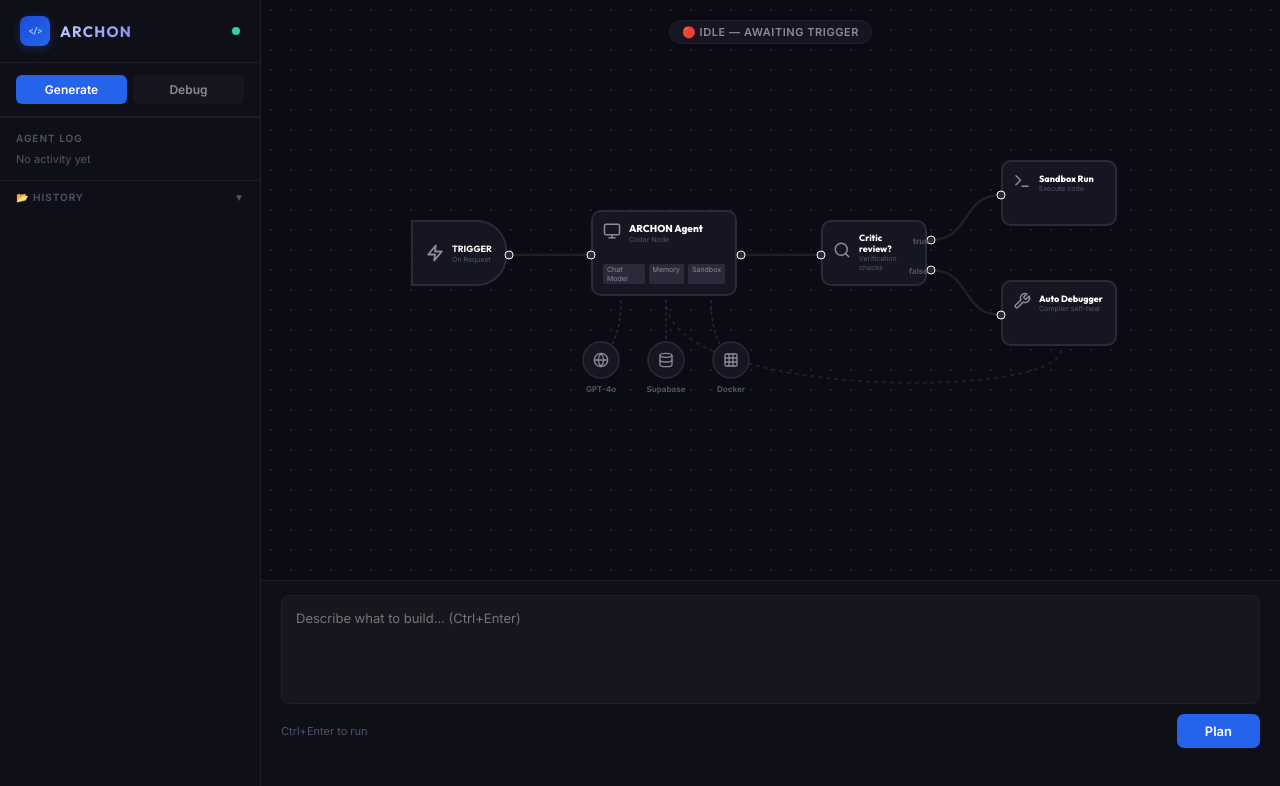
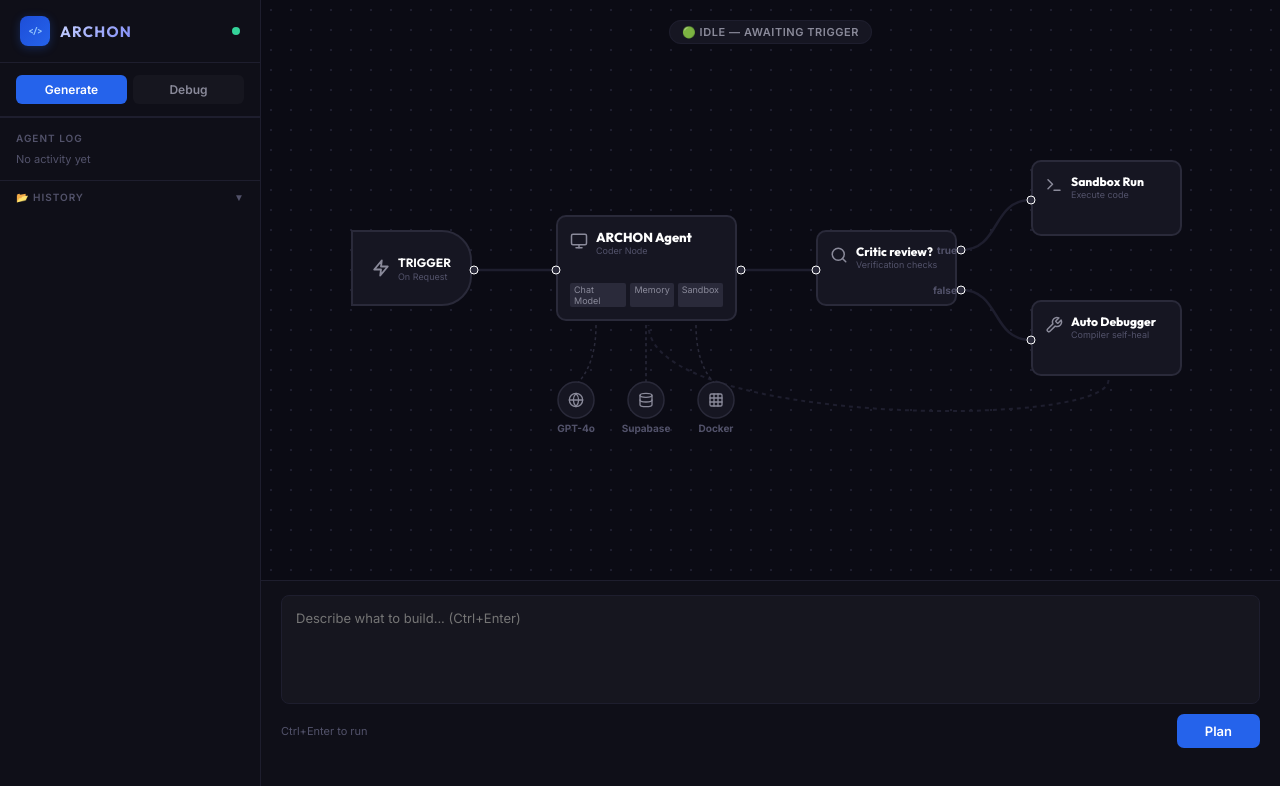
Before and after one commit to Mayank-Chaudhary-011/ARCHON, a React (Vite) app in the folder frontend/: page /app in a window 1280 px wide. Shown: the top 786 px of the page. Built offline with nearby package versions, Linux system fonts and the light colour scheme.

Commit message:
style: increase visual graph node sizes and link textarea focus state to trigger node

```diff
--- a/frontend/components/ActionBar.jsx
+++ b/frontend/components/ActionBar.jsx
@@ -56,6 +56,8 @@
                 value={task}
                 onChange={(e) => setTask(e.target.value)}
                 onKeyDown={handleKey}
+                onFocus={() => window.dispatchEvent(new CustomEvent("archon-input-focus", { detail: { focused: true } }))}
+                onBlur={() => window.dispatchEvent(new CustomEvent("archon-input-focus", { detail: { focused: false } }))}
                 placeholder="Describe what to build... (Ctrl+Enter)"
                 rows={4}
                 style={{
@@ -75,6 +77,8 @@
                 <textarea
                   value={broken}
                   onChange={(e) => setBroken(e.target.value)}
+                  onFocus={() => window.dispatchEvent(new CustomEvent("archon-input-focus", { detail: { focused: true } }))}
+                  onBlur={() => window.dispatchEvent(new CustomEvent("archon-input-focus", { detail: { focused: false } }))}
                   placeholder="Paste your file here (optional)..."
                   rows={4}
                   style={{
@@ -92,6 +96,8 @@
                   value={error}
                   onChange={(e) => setError(e.target.value)}
                   onKeyDown={handleKey}
+                  onFocus={() => window.dispatchEvent(new CustomEvent("archon-input-focus", { detail: { focused: true } }))}
+                  onBlur={() => window.dispatchEvent(new CustomEvent("archon-input-focus", { detail: { focused: false } }))}
                   placeholder="Paste error message here (required)..."
                   rows={4}
                   style={{
--- a/frontend/components/VisualGraph.jsx
+++ b/frontend/components/VisualGraph.jsx
@@ -59,17 +59,27 @@
 export default function VisualGraph({ appState, agentLog = [] }) {
   const [activeNode, setActiveNode] = useState(null);
   const [pathState, setPathState] = useState("idle");
+  const [isInputFocused, setIsInputFocused] = useState(false);
+
+  // Track bottom input focus state via custom events
+  useEffect(() => {
+    const handleFocus = (e) => {
+      setIsInputFocused(e.detail.focused);
+    };
+    window.addEventListener("archon-input-focus", handleFocus);
+    return () => window.removeEventListener("archon-input-focus", handleFocus);
+  }, []);
 
   useEffect(() => {
     const timer = setTimeout(() => {
       if (appState === "idle") {
-        setActiveNode(null);
+        setActiveNode(isInputFocused ? "trigger" : null);
         setPathState("idle");
         return;
       }
 
       if (appState === "planning") {
-        setActiveNode("trigger");
+        setActiveNode("orchestrator");
         setPathState("planning");
         return;
       }
@@ -116,21 +126,21 @@
     }, 0);
 
     return () => clearTimeout(timer);
-  }, [appState, agentLog]);
+  }, [appState, agentLog, isInputFocused]);
 
   const isNodeActive = (id) => activeNode === id;
   const isNodeDone = (id) => {
     if (appState === "complete") return true;
-    if (id === "trigger" && ["building", "complete", "human_review"].includes(appState)) return true;
+    if (id === "trigger" && ["planning", "building", "complete", "human_review"].includes(appState)) return true;
     return false;
   };
 
-  // Coordinates matching the workflow structure
-  const triggerNode = { x: 30, y: 110, w: 100, h: 70, label: "On Request", desc: "Trigger Input", color: "#60a5fa", key: "trigger" };
-  const orchestratorNode = { x: 210, y: 100, w: 150, h: 90, label: "ARCHON Agent", desc: "Orchestration Engine", color: "#fbbf24", key: "orchestrator" };
-  const criticNode = { x: 440, y: 110, w: 110, h: 70, label: "Is Code Valid?", desc: "Self-Heal Router", color: "#a78bfa", key: "critic" };
-  const executorNode = { x: 620, y: 50, w: 120, h: 70, label: "Sandbox Run", desc: "Execute Tests", color: "#34d399", key: "executor" };
-  const debuggerNode = { x: 620, y: 170, w: 120, h: 70, label: "Auto Debugger", desc: "Code Correction", color: "#f87171", key: "debugger" };
+  // Node coordinates and dimension configs (Scaled up by 15-20% for visibility)
+  const triggerNode = { x: 20, y: 120, w: 125, h: 80, label: "On Request", desc: "Trigger Input", color: "#60a5fa", key: "trigger" };
+  const orchestratorNode = { x: 225, y: 105, w: 185, h: 110, label: "ARCHON Agent", desc: "Orchestration Engine", color: "#fbbf24", key: "orchestrator" };
+  const criticNode = { x: 485, y: 120, w: 145, h: 80, label: "Is Code Valid?", desc: "Self-Heal Router", color: "#a78bfa", key: "critic" };
+  const executorNode = { x: 700, y: 50, w: 155, h: 80, label: "Sandbox Run", desc: "Execute Tests", color: "#34d399", key: "executor" };
+  const debuggerNode = { x: 700, y: 190, w: 155, h: 80, label: "Auto Debugger", desc: "Code Correction", color: "#f87171", key: "debugger" };
 
   return (
     <div style={{
@@ -165,7 +175,7 @@
           borderRadius: "100px",
           letterSpacing: "0.05em"
         }}>
-          {appState === "idle" && "🔴 IDLE — AWAITING TRIGGER"}
+          {appState === "idle" && "🟢 IDLE — AWAITING TRIGGER"}
           {appState === "planning" && "⚡ TRIGGER ACTIVATED — PLANNING"}
           {appState === "building" && "🔄 AGENT LOOP RUNNING"}
           {appState === "human_review" && "⚠️ ESCALATION WAITING FOR REVIEW"}
@@ -173,7 +183,7 @@
         </span>
       </div>
 
-      <svg width="780" height="360" style={{ overflow: "visible" }}>
+      <svg width="880" height="360" style={{ overflow: "visible" }}>
         <defs>
           {/* Glowing Filters */}
           <filter id="glow-active" x="-20%" y="-20%" width="140%" height="140%">
@@ -198,6 +208,7 @@
             strokeWidth="2.5"
             strokeDasharray="6, 6"
             className="pulse-flow"
+            filter="url(#glow-active)"
             fill="none"
           />
         )}
@@ -216,6 +227,7 @@
             strokeWidth="2.5"
             strokeDasharray="6, 6"
             className="pulse-flow"
+            filter="url(#glow-active)"
             fill="none"
           />
         )}
@@ -234,24 +246,26 @@
             strokeWidth="2.5"
             strokeDasharray="6, 6"
             className="pulse-flow"
+            filter="url(#glow-active)"
             fill="none"
           />
         )}
 
         {/* Path 4: Router -> Debugger (False Branch) */}
         <path
-          d={`M ${criticNode.x + criticNode.w} ${criticNode.y + 50} C ${criticNode.x + criticNode.w + 40} ${criticNode.y + 50}, ${debuggerNode.x - 40} ${debuggerNode.y + debuggerNode.h / 2}, ${debuggerNode.x} ${debuggerNode.y + debuggerNode.h / 2}`}
+          d={`M ${criticNode.x + criticNode.w} ${criticNode.y + 60} C ${criticNode.x + criticNode.w + 40} ${criticNode.y + 60}, ${debuggerNode.x - 40} ${debuggerNode.y + debuggerNode.h / 2}, ${debuggerNode.x} ${debuggerNode.y + debuggerNode.h / 2}`}
           stroke={pathState === "healing" ? "#f87171" : "#1e1e2e"}
           strokeWidth="2.5"
           fill="none"
         />
         {pathState === "healing" && activeNode === "debugger" && (
           <path
-            d={`M ${criticNode.x + criticNode.w} ${criticNode.y + 50} C ${criticNode.x + criticNode.w + 40} ${criticNode.y + 50}, ${debuggerNode.x - 40} ${debuggerNode.y + debuggerNode.h / 2}, ${debuggerNode.x} ${debuggerNode.y + debuggerNode.h / 2}`}
+            d={`M ${criticNode.x + criticNode.w} ${criticNode.y + 60} C ${criticNode.x + criticNode.w + 40} ${criticNode.y + 60}, ${debuggerNode.x - 40} ${debuggerNode.y + debuggerNode.h / 2}, ${debuggerNode.x} ${debuggerNode.y + debuggerNode.h / 2}`}
             stroke="#f87171"
             strokeWidth="2.5"
             strokeDasharray="6, 6"
             className="pulse-flow"
+            filter="url(#glow-active)"
             fill="none"
           />
         )}
@@ -268,26 +282,26 @@
         {/* ── DASHED PORTS UNDER THE AGENT (Dangling Model/Memory Configs) ── */}
 
         {/* Connection to OpenAI */}
-        <path d="M 240 190 Q 240 230 220 250" stroke="#2a2a3a" strokeWidth="1.5" strokeDasharray="3,3" fill="none" />
+        <path d={`M ${orchestratorNode.x + 40} ${orchestratorNode.y + orchestratorNode.h} Q ${orchestratorNode.x + 40} ${orchestratorNode.y + orchestratorNode.h + 40} ${orchestratorNode.x + 20} ${orchestratorNode.y + orchestratorNode.h + 60}`} stroke="#2a2a3a" strokeWidth="1.5" strokeDasharray="3,3" fill="none" />
         {/* Connection to Supabase */}
-        <path d="M 285 190 Q 285 230 285 250" stroke="#2a2a3a" strokeWidth="1.5" strokeDasharray="3,3" fill="none" />
+        <path d={`M ${orchestratorNode.x + 90} ${orchestratorNode.y + orchestratorNode.h} Q ${orchestratorNode.x + 90} ${orchestratorNode.y + orchestratorNode.h + 40} ${orchestratorNode.x + 90} ${orchestratorNode.y + orchestratorNode.h + 60}`} stroke="#2a2a3a" strokeWidth="1.5" strokeDasharray="3,3" fill="none" />
         {/* Connection to Docker Sandbox */}
-        <path d="M 330 190 Q 330 230 350 250" stroke="#2a2a3a" strokeWidth="1.5" strokeDasharray="3,3" fill="none" />
+        <path d={`M ${orchestratorNode.x + 140} ${orchestratorNode.y + orchestratorNode.h} Q ${orchestratorNode.x + 140} ${orchestratorNode.y + orchestratorNode.h + 40} ${orchestratorNode.x + 160} ${orchestratorNode.y + orchestratorNode.h + 60}`} stroke="#2a2a3a" strokeWidth="1.5" strokeDasharray="3,3" fill="none" />
 
         {/* Model Icon Node */}
-        <circle cx="220" cy="250" r="18" fill="#161622" stroke="#2a2a3a" strokeWidth="1.5" />
-        <g transform="translate(212, 242)" style={{ color: "#8a8a9a" }}>{Icons.gpt()}</g>
-        <text x="220" y="282" textAnchor="middle" fontSize="8" fill="#52526a" fontWeight="bold">GPT-4o</text>
+        <circle cx={orchestratorNode.x + 20} cy={orchestratorNode.y + orchestratorNode.h + 75} r="18" fill="#161622" stroke="#2a2a3a" strokeWidth="1.5" />
+        <g transform={`translate(${orchestratorNode.x + 12}, ${orchestratorNode.y + orchestratorNode.h + 67})`} style={{ color: "#8a8a9a" }}>{Icons.gpt()}</g>
+        <text x={orchestratorNode.x + 20} y={orchestratorNode.y + orchestratorNode.h + 107} textAnchor="middle" fontSize="10" fill="#52526a" fontWeight="bold">GPT-4o</text>
 
         {/* Memory Icon Node */}
-        <circle cx="285" cy="250" r="18" fill="#161622" stroke="#2a2a3a" strokeWidth="1.5" />
-        <g transform="translate(277, 242)" style={{ color: "#8a8a9a" }}>{Icons.supabase()}</g>
-        <text x="285" y="282" textAnchor="middle" fontSize="8" fill="#52526a" fontWeight="bold">Supabase</text>
+        <circle cx={orchestratorNode.x + 90} cy={orchestratorNode.y + orchestratorNode.h + 75} r="18" fill="#161622" stroke="#2a2a3a" strokeWidth="1.5" />
+        <g transform={`translate(${orchestratorNode.x + 82}, ${orchestratorNode.y + orchestratorNode.h + 67})`} style={{ color: "#8a8a9a" }}>{Icons.supabase()}</g>
+        <text x={orchestratorNode.x + 90} y={orchestratorNode.y + orchestratorNode.h + 107} textAnchor="middle" fontSize="10" fill="#52526a" fontWeight="bold">Supabase</text>
 
         {/* Sandbox Icon Node */}
-        <circle cx="350" cy="250" r="18" fill="#161622" stroke="#2a2a3a" strokeWidth="1.5" />
-        <g transform="translate(342, 242)" style={{ color: "#8a8a9a" }}>{Icons.docker()}</g>
-        <text x="350" y="282" textAnchor="middle" fontSize="8" fill="#52526a" fontWeight="bold">Docker</text>
+        <circle cx={orchestratorNode.x + 160} cy={orchestratorNode.y + orchestratorNode.h + 75} r="18" fill="#161622" stroke="#2a2a3a" strokeWidth="1.5" />
+        <g transform={`translate(${orchestratorNode.x + 152}, ${orchestratorNode.y + orchestratorNode.h + 67})`} style={{ color: "#8a8a9a" }}>{Icons.docker()}</g>
+        <text x={orchestratorNode.x + 160} y={orchestratorNode.y + orchestratorNode.h + 107} textAnchor="middle" fontSize="10" fill="#52526a" fontWeight="bold">Docker</text>
 
 
         {/* ── 1. TRIGGER NODE (D-Arch Shape) ── */}
@@ -305,15 +319,16 @@
               justifyContent: "center",
               gap: "8px",
               boxShadow: isNodeActive("trigger") ? "0 0 10px rgba(37,99,235,0.25)" : "none",
-              color: isNodeActive("trigger") || isNodeDone("trigger") ? "#2563eb" : "#8a8a9a"
+              color: isNodeActive("trigger") || isNodeDone("trigger") ? "#2563eb" : "#8a8a9a",
+              animation: (appState === "idle" && isInputFocused) ? "triggerShake 1.5s ease infinite" : "none"
             }}
           >
             <div style={{ display: "flex", flexShrink: 0 }}>
               {Icons.trigger()}
             </div>
             <div style={{ display: "flex", flexDirection: "column" }}>
-              <span style={{ fontSize: "9px", fontWeight: 700, fontFamily: "Outfit, sans-serif", color: "#fff" }}>TRIGGER</span>
-              <span style={{ fontSize: "7px", color: "#52526a", marginTop: "1px" }}>On Request</span>
+              <span style={{ fontSize: "12px", fontWeight: 700, fontFamily: "Outfit, sans-serif", color: "#fff" }}>TRIGGER</span>
+              <span style={{ fontSize: "9px", color: "#52526a", marginTop: "1px" }}>On Request</span>
             </div>
           </div>
         </foreignObject>
@@ -328,7 +343,7 @@
               background: "#161622",
               border: `2px solid ${isNodeActive("orchestrator") ? "#fbbf24" : isNodeDone("orchestrator") ? "#34d399" : "#2a2a3a"}`,
               borderRadius: "10px",
-              padding: "10px",
+              padding: "12px",
               display: "flex",
               flexDirection: "column",
               justifyContent: "space-between",
@@ -340,12 +355,12 @@
                 {Icons.orchestrator()}
               </div>
               <div style={{ display: "flex", flexDirection: "column" }}>
-                <span style={{ fontSize: "10px", fontWeight: 800, color: "#fff", fontFamily: "Outfit, sans-serif" }}>ARCHON Agent</span>
-                <span style={{ fontSize: "7px", color: "#52526a" }}>Coder Node</span>
+                <span style={{ fontSize: "13px", fontWeight: 800, color: "#fff", fontFamily: "Outfit, sans-serif" }}>ARCHON Agent</span>
+                <span style={{ fontSize: "9px", color: "#52526a" }}>Coder Node</span>
               </div>
             </div>
 
-            <div style={{ display: "flex", gap: "4px", fontSize: "7px", color: "#8a8a9a" }}>
+            <div style={{ display: "flex", gap: "4px", fontSize: "9px", color: "#8a8a9a" }}>
               <span style={{ background: "#2a2a3a", padding: "1px 4px", borderRadius: "2px" }}>Chat Model</span>
               <span style={{ background: "#2a2a3a", padding: "1px 4px", borderRadius: "2px" }}>Memory</span>
               <span style={{ background: "#2a2a3a", padding: "1px 4px", borderRadius: "2px" }}>Sandbox</span>
@@ -364,7 +379,7 @@
               background: "#161622",
               border: `2px solid ${isNodeActive("critic") ? "#a78bfa" : "#2a2a3a"}`,
               borderRadius: "10px",
-              padding: "10px",
+              padding: "12px",
               display: "flex",
               flexDirection: "column",
               justifyContent: "space-between",
@@ -376,18 +391,18 @@
                 {Icons.critic()}
               </div>
               <div style={{ display: "flex", flexDirection: "column" }}>
-                <span style={{ fontSize: "9px", fontWeight: 800, color: "#fff", fontFamily: "Outfit, sans-serif" }}>Critic review?</span>
-                <span style={{ fontSize: "7px", color: "#52526a" }}>Verification checks</span>
+                <span style={{ fontSize: "12px", fontWeight: 800, color: "#fff", fontFamily: "Outfit, sans-serif" }}>Critic review?</span>
+                <span style={{ fontSize: "9px", color: "#52526a" }}>Verification checks</span>
               </div>
             </div>
           </div>
         </foreignObject>
         <circle cx={criticNode.x} cy={criticNode.y + criticNode.h / 2} r="4" fill="#2a2a3a" stroke="#fff" strokeWidth="1" />
         <circle cx={criticNode.x + criticNode.w} cy={criticNode.y + 20} r="4" fill="#2a2a3a" stroke="#fff" strokeWidth="1" />
-        <text x={criticNode.x + criticNode.w - 18} y="134" fontSize="8" fill="#52526a" fontWeight="bold">true</text>
+        <text x={criticNode.x + criticNode.w - 24} y={criticNode.y + 24} fontSize="10" fill="#52526a" fontWeight="bold">true</text>
 
-        <circle cx={criticNode.x + criticNode.w} cy={criticNode.y + 50} r="4" fill="#2a2a3a" stroke="#fff" strokeWidth="1" />
-        <text x={criticNode.x + criticNode.w - 22} y="164" fontSize="8" fill="#52526a" fontWeight="bold">false</text>
+        <circle cx={criticNode.x + criticNode.w} cy={criticNode.y + 60} r="4" fill="#2a2a3a" stroke="#fff" strokeWidth="1" />
+        <text x={criticNode.x + criticNode.w - 28} y={criticNode.y + 64} fontSize="10" fill="#52526a" fontWeight="bold">false</text>
 
         {/* ── 4. EXECUTOR NODE ── */}
         <foreignObject x={executorNode.x} y={executorNode.y} width={executorNode.w} height={executorNode.h}>
@@ -398,7 +413,7 @@
               background: "#161622",
               border: `2px solid ${appState === "complete" ? "#34d399" : "#2a2a3a"}`,
               borderRadius: "10px",
-              padding: "10px",
+              padding: "12px",
               display: "flex",
               flexDirection: "column",
               justifyContent: "space-between",
@@ -410,8 +425,8 @@
                 {Icons.executor()}
               </div>
               <div style={{ display: "flex", flexDirection: "column" }}>
-                <span style={{ fontSize: "9px", fontWeight: 800, color: "#fff", fontFamily: "Outfit, sans-serif" }}>Sandbox Run</span>
-                <span style={{ fontSize: "7px", color: "#52526a" }}>Execute code</span>
+                <span style={{ fontSize: "12px", fontWeight: 800, color: "#fff", fontFamily: "Outfit, sans-serif" }}>Sandbox Run</span>
+                <span style={{ fontSize: "9px", color: "#52526a" }}>Execute code</span>
               </div>
             </div>
           </div>
@@ -427,7 +442,7 @@
               background: "#161622",
               border: `2px solid ${isNodeActive("debugger") ? "#f87171" : "#2a2a3a"}`,
               borderRadius: "10px",
-              padding: "10px",
+              padding: "12px",
               display: "flex",
               flexDirection: "column",
               justifyContent: "space-between",
@@ -439,8 +454,8 @@
                 {Icons.debugger()}
               </div>
               <div style={{ display: "flex", flexDirection: "column" }}>
-                <span style={{ fontSize: "9px", fontWeight: 800, color: "#fff", fontFamily: "Outfit, sans-serif" }}>Auto Debugger</span>
-                <span style={{ fontSize: "7px", color: "#52526a" }}>Compiler self-heal</span>
+                <span style={{ fontSize: "12px", fontWeight: 800, color: "#fff", fontFamily: "Outfit, sans-serif" }}>Auto Debugger</span>
+                <span style={{ fontSize: "9px", color: "#52526a" }}>Compiler self-heal</span>
               </div>
             </div>
           </div>
@@ -456,6 +471,10 @@
             stroke-dashoffset: -20;
           }
         }
+        @keyframes triggerShake {
+          0%, 100% { transform: scale(1); filter: drop-shadow(0 0 0 rgba(96, 165, 250, 0)); }
+          50% { transform: scale(1.03); filter: drop-shadow(0 0 8px rgba(96, 165, 250, 0.4)); }
+        }
         .pulse-flow {
           animation: strokePlay 0.85s linear infinite;
         }
```
